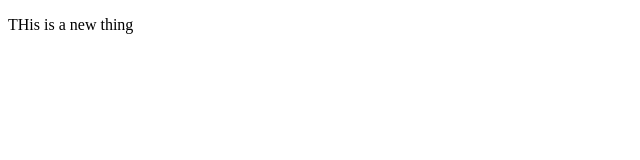
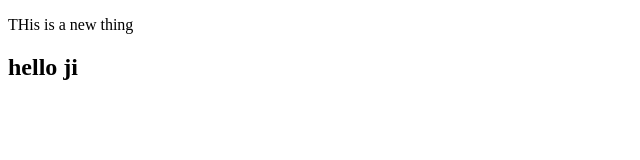
Before and after one commit to Harpreet93/Harpreet93, a website: page index.html in a window 1280 px wide. Shown: the whole page, without its empty margins (0-640 px from the left). Drawn offline with Linux system fonts and the light colour scheme.

Commit message:
second commit

```diff
--- a/index.html
+++ b/index.html
@@ -7,6 +7,7 @@
     </head>
     <body>
         <p>THis is a new thing</p>
+        <h2>hello ji </h2>
 
     </body>
 </html>
```
